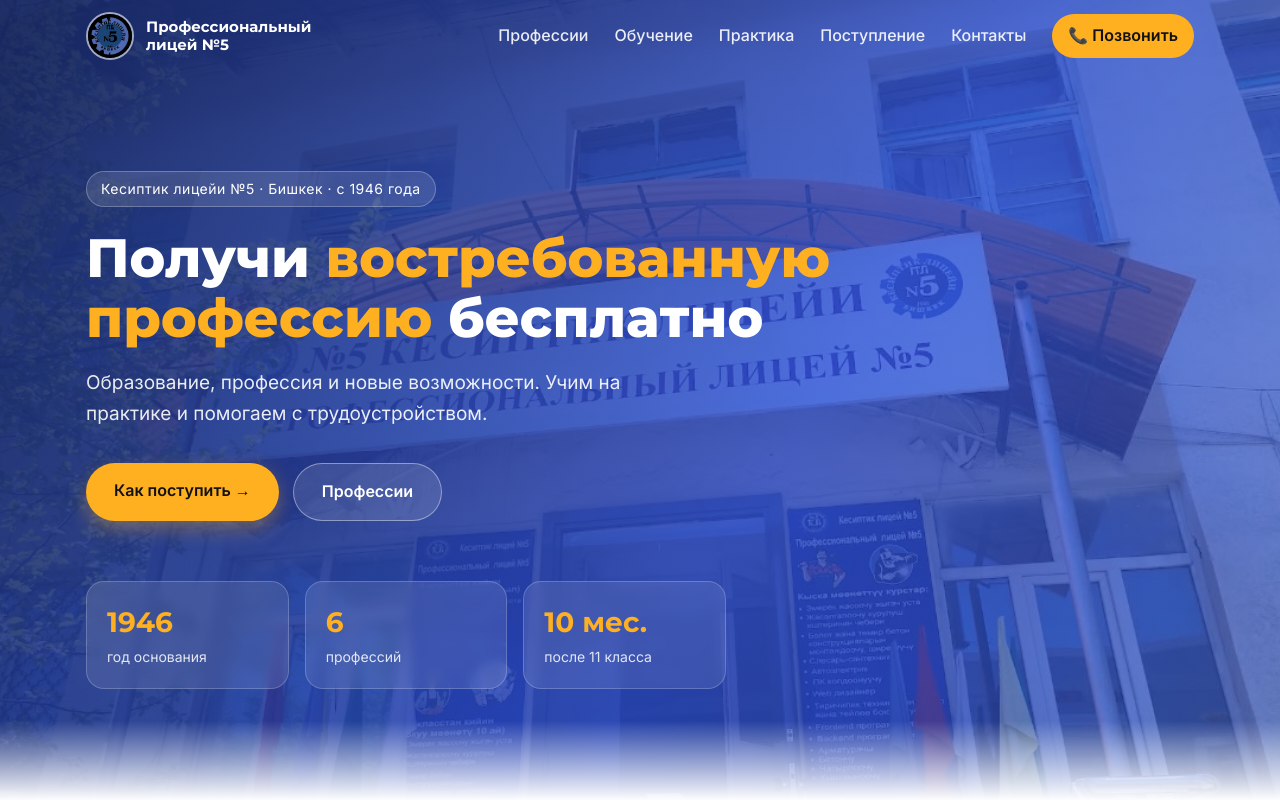
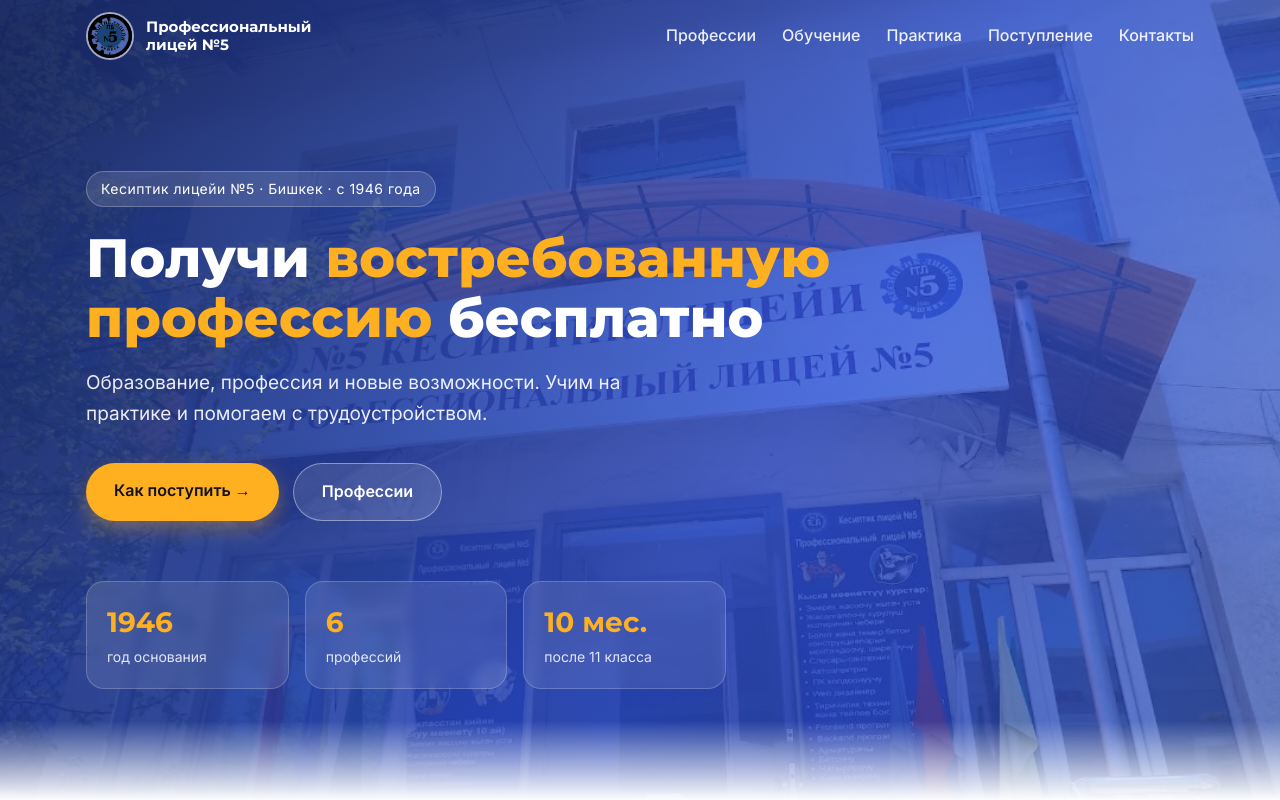
Before and after one commit to tapiok-wg/lyceum5, a plain HTML site: page index.html in a window 1280 px wide. Shown: the top 800 px of the page. Drawn offline with Linux system fonts and the light colour scheme.

Commit message:
Убрал кнопку «Позвонить» из шапки
Co-Authored-By: Claude Opus 5.5 <noreply@anthropic.com>

```diff
--- a/index.html
+++ b/index.html
@@ -27,7 +27,6 @@
         <a href="#gallery">Практика</a>
         <a href="#documents">Поступление</a>
         <a href="#contacts">Контакты</a>
-        <a href="tel:+996705194605" class="nav__call">📞 Позвонить</a>
       </nav>
     </div>
   </header>
```
